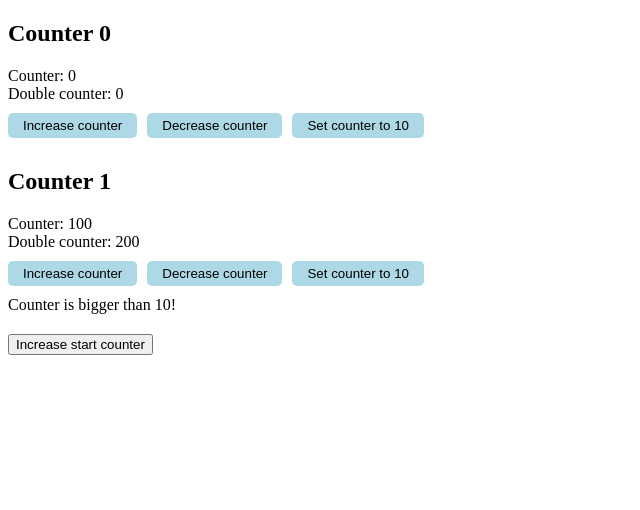
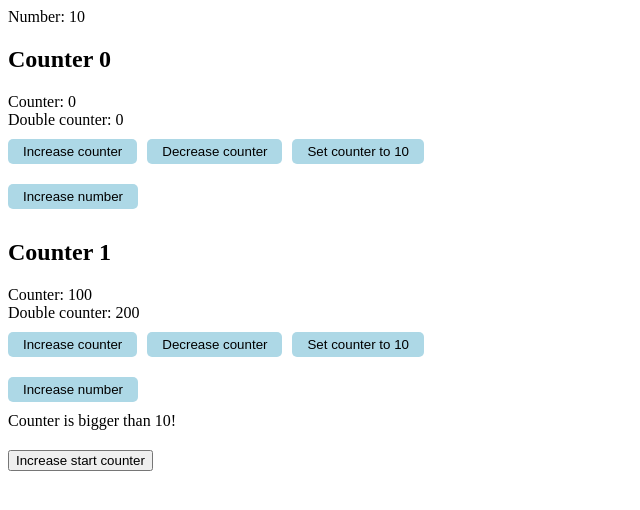
Before and after one commit to AleLoiac/angular-course, an Angular app: page / in a window 1280 px wide. Shown: the top 510 px of the page, without its empty margins (0-640 px from the left). Built offline with nearby package versions, Linux system fonts and the light colour scheme.

Commit message:
Pass data from child to parent

```diff
--- a/src/app/app.ts
+++ b/src/app/app.ts
@@ -24,6 +24,8 @@ export class App {
   text2 = signal('');
 
   startCounter = signal(100);
+
+  number = signal(10);
 
   addStudent = () => {
     const id = this.students().length + 1;
--- a/src/app/app3.html
+++ b/src/app/app3.html
@@ -1,3 +1,5 @@
-<counter [title]="'Counter 0'" />
+<div>Number: {{ number() }}</div>
+
+<counter [title]="'Counter 0'" [(num)]="number" />
 <counter [title]="'Counter 1'" [start]="startCounter()" />
 <button (click)="increaseStartCounter()">Increase start counter</button>
--- a/src/app/counter/counter.ts
+++ b/src/app/counter/counter.ts
@@ -1,4 +1,4 @@
-import { Component, computed, effect, input, signal } from '@angular/core';
+import { Component, computed, effect, input, model, signal } from '@angular/core';
 
 @Component({
   selector: 'counter',
@@ -12,6 +12,9 @@ import { Component, computed, effect, input, signal } from '@angular/core';
         <button (click)="increaseCounter()">Increase counter</button>
         <button (click)="decreaseCounter()">Decrease counter</button>
         <button (click)="setCounter(10)">Set counter to 10</button>
+      </div>
+      <div>
+        <button (click)="increaseNum()">Increase number</button>
       </div>
 
       <div>
@@ -40,6 +43,8 @@ export class Counter {
   title = input.required<string>();
   start = input(0);
 
+  num = model(0);
+
   counter = signal(0);
   doubleCounter = computed(() => this.counter() * 2);
 
@@ -64,4 +69,8 @@ export class Counter {
       console.log(`Counter: ${this.counter()}`);
     });
   }
+
+  increaseNum = () => {
+    this.num.update((value) => value + 1);
+  };
 }
```
